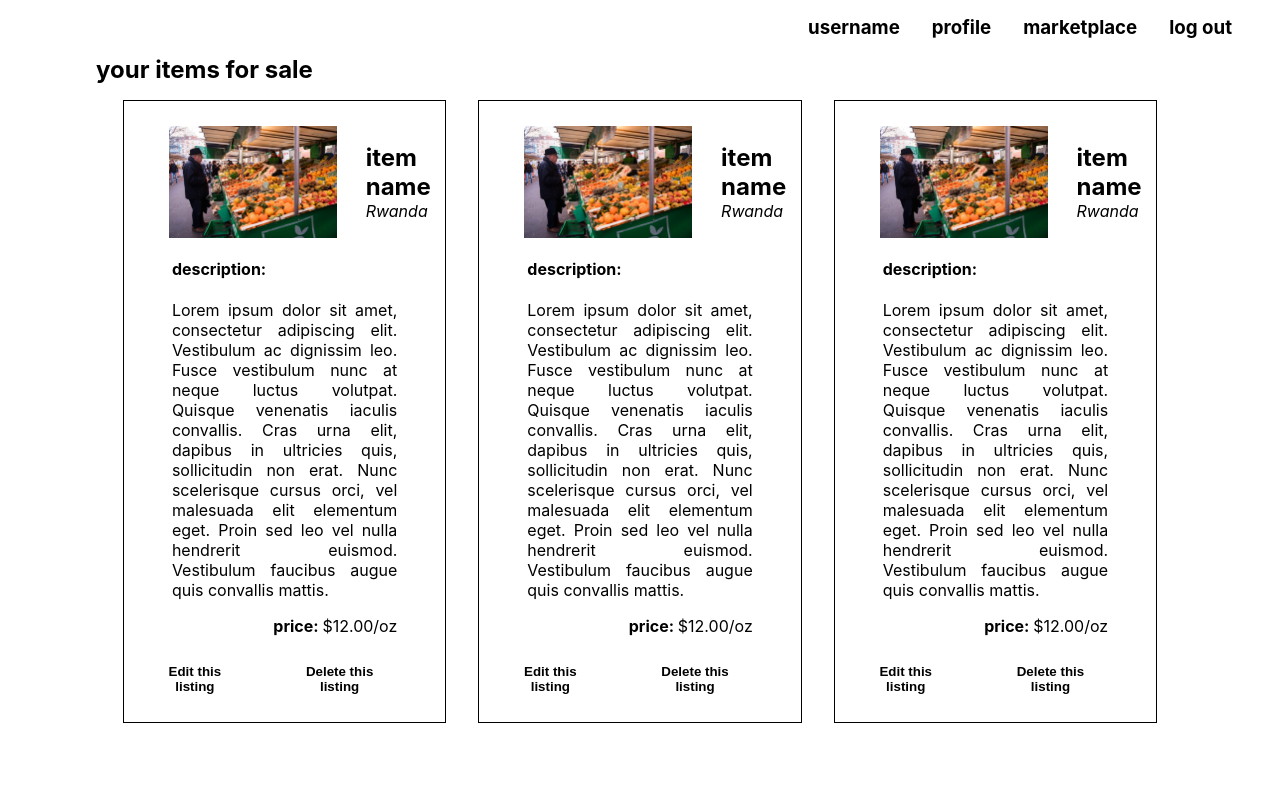
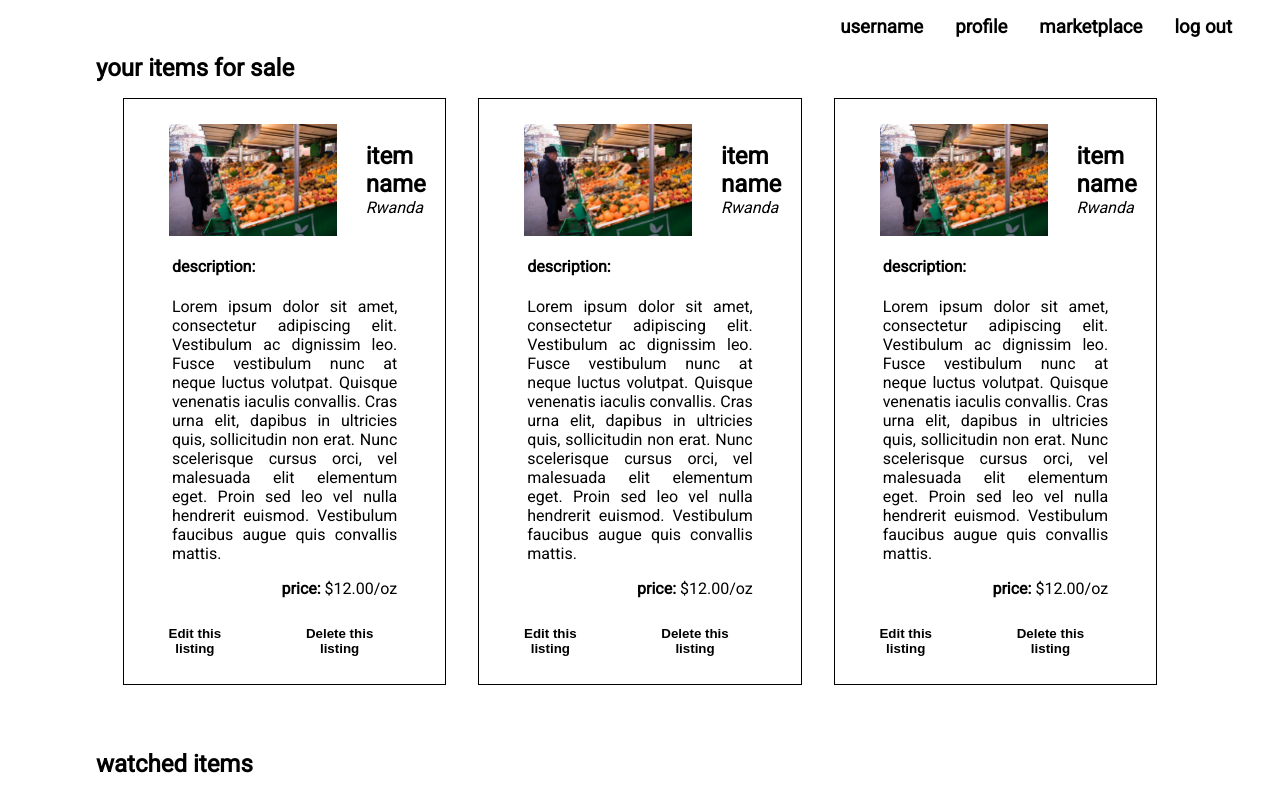
Before and after one commit to tt72-AfricanMarket/frontend, a React (Create React App) app: page /profile in a window 1280 px wide. Shown: the top 790 px of the page. Built offline with nearby package versions, Linux system fonts and the light colour scheme.

Commit message:
changed font to roboto

```diff
--- a/package.json
+++ b/package.json
@@ -7,6 +7,7 @@
     "@testing-library/react": "^11.1.0",
     "@testing-library/user-event": "^12.1.10",
     "axios": "^0.21.1",
+    "fontsource-roboto": "^4.0.0",
     "react": "^17.0.1",
     "react-dom": "^17.0.1",
     "react-redux": "^7.2.2",
--- a/src/pages/profile/ProfilePage.js
+++ b/src/pages/profile/ProfilePage.js
@@ -1,12 +1,15 @@
 import React from "react";
 import styled from 'styled-components'
 import {useHistory} from 'react-router-dom'
+import roboto from 'fontsource-roboto'
 
 import ItemsForSale from './ItemsForSale'
 import WatchedItems from '../marketplace/WatchedItems'
 
 // Return div is always called page
-const Page = styled.div``
+const Page = styled.div`
+    font-family: roboto, serif;
+`
 
 //links at top corner
 const HeadLinks = styled.div`
```
Also changed, not shown: 2 other files (tests, documents, lock files or other folders).
